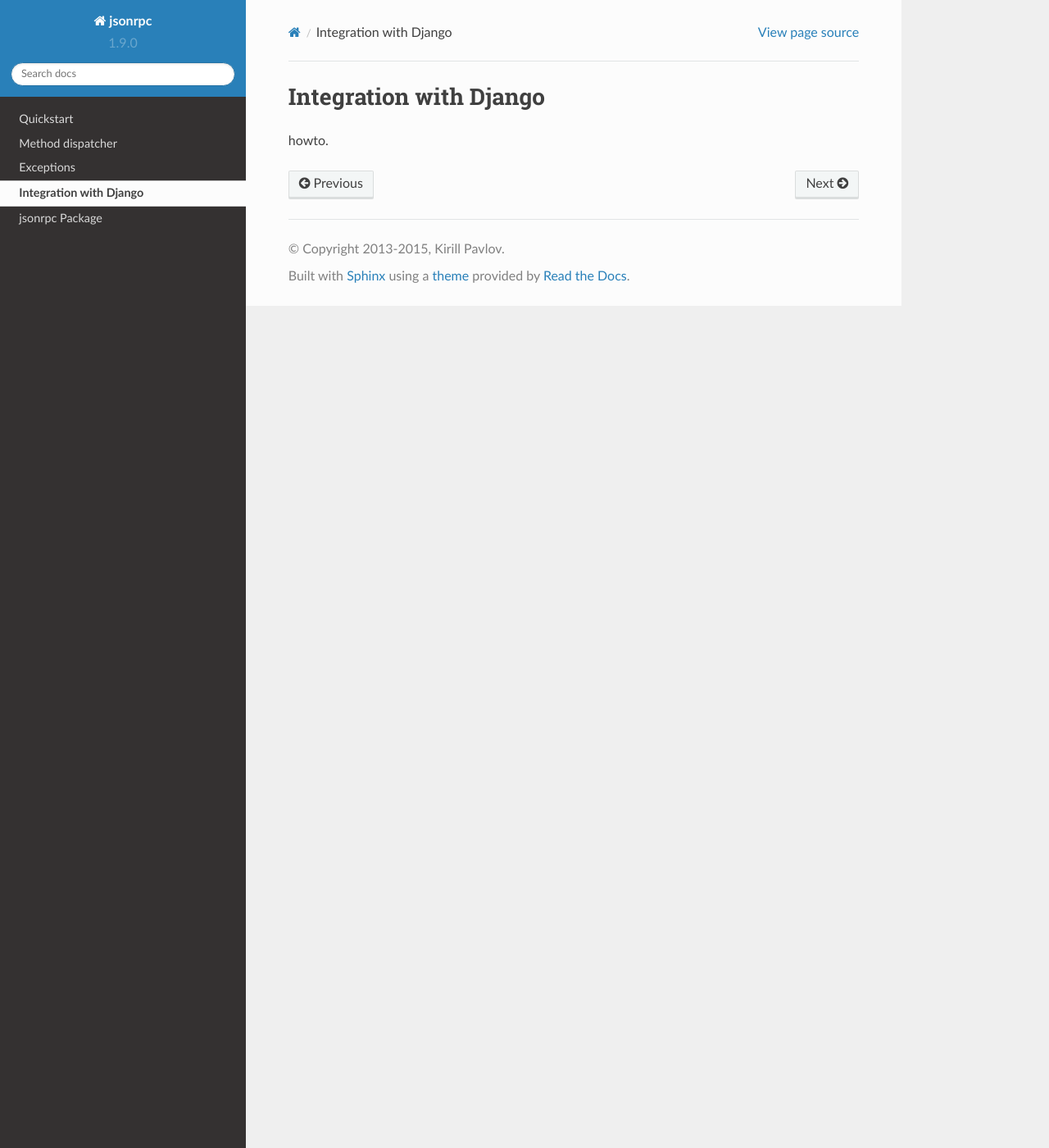
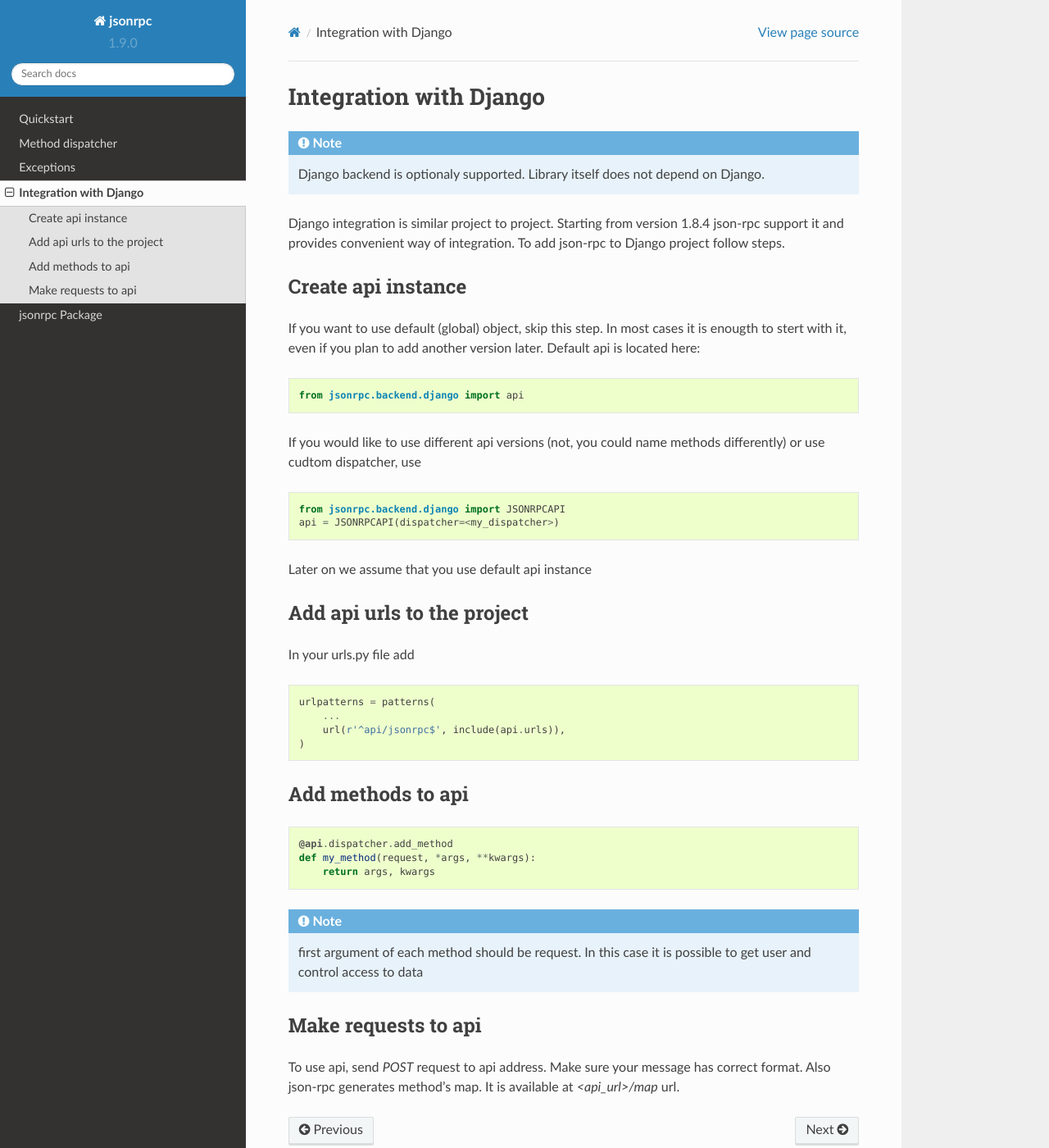
Before and after one commit to pavlov99/json-rpc, a Sphinx documentation site: the page built from docs/source/django_integration.rst, in a window 1280 px wide and 1400 px high. Shown: the whole window at 82% size. Built offline with Sphinx 7.4.7 and the Read the Docs theme 2.0.0, drawn with Linux system fonts in a browser that asks for light colours.

Commit message:
add django integration docs

```diff
--- a/docs/source/django_integration.rst
+++ b/docs/source/django_integration.rst
@@ -1,4 +1,54 @@
 Integration with Django
 =======================
 
-howto.
+.. note:: Django backend is optionaly supported. Library itself does not depend on Django.
+
+Django integration is similar project to project. Starting from version 1.8.4 json-rpc support it and provides convenient way of integration. To add json-rpc to Django project follow steps.
+
+Create api instance
+-------------------
+
+If you want to use default (global) object, skip this step. In most cases it is enougth to stert with it, even if you plan to add another version later. Default api is located here:
+
+.. code-block:: python
+
+   from jsonrpc.backend.django import api
+
+
+If you would like to use different api versions (not, you could name methods differently) or use cudtom dispatcher, use
+
+.. code-block:: python
+
+   from jsonrpc.backend.django import JSONRPCAPI
+   api = JSONRPCAPI(dispatcher=<my_dispatcher>)
+
+Later on we assume that you use default api instance
+
+Add api urls to the project
+---------------------------
+
+In your urls.py file add
+
+.. code-block:: python
+
+    urlpatterns = patterns(
+        ...
+        url(r'^api/jsonrpc$', include(api.urls)),
+    )
+
+Add methods to api
+------------------
+
+.. code-block:: python
+
+    @api.dispatcher.add_method
+    def my_method(request, *args, **kwargs):
+        return args, kwargs
+
+.. note:: first argument of each method should be request. In this case it is possible to get user and control access to data
+
+Make requests to api
+--------------------
+
+To use api, send `POST` request to api address. Make sure your message has correct format.
+Also json-rpc generates method's map. It is available at `<api_url>/map` url.
```
